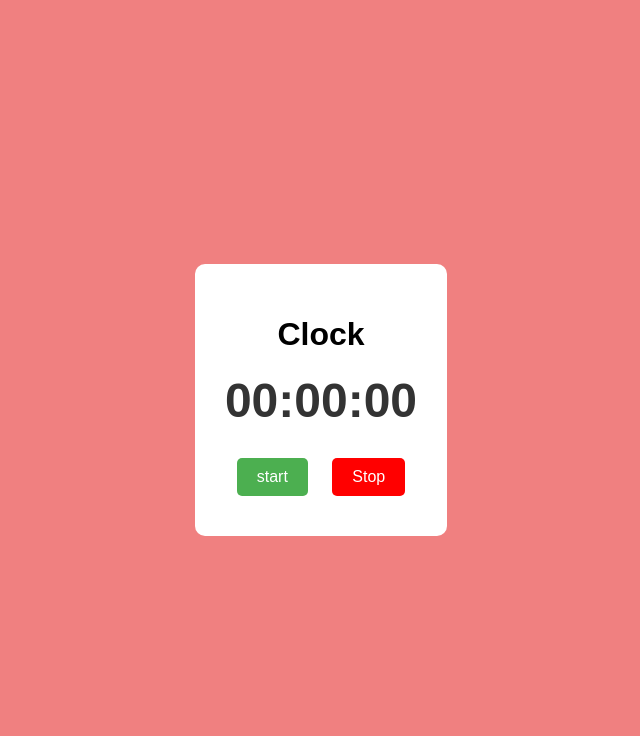
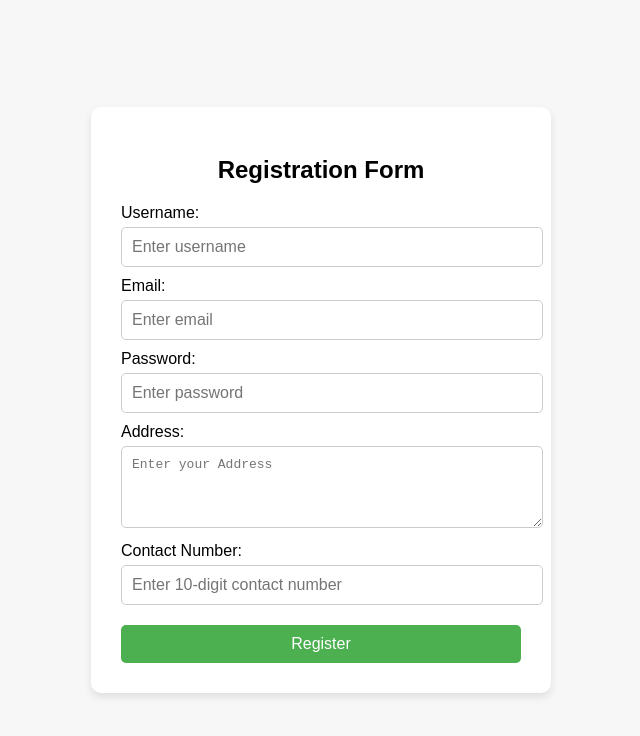
Before and after one commit to Nithishkumar181/Clock, a plain HTML site: page index.html in a window 1280 px wide. Shown: the whole page, without its empty margins (319-959 px from the left). Drawn offline with Linux system fonts and the light colour scheme.

Commit message:
Add files via upload

```diff
--- a/index.html
+++ b/index.html
@@ -4,10 +4,10 @@
     <meta charset="UTF-8">
     <meta name="viewport" content="width=device-width, initial-scale=1.0">
     <title>Document</title>
-    <style>
+   <style>
 body {
-    font-family: 'Arial', sans-serif;
-    background-color: lightcoral;
+    font-family: Arial, sans-serif;
+    background-color: #f7f7f7;
     display: flex;
     justify-content: center;
     align-items: center;
@@ -15,81 +15,79 @@ body {
     margin: 0;
 }
 
-.clock-container {
-    text-align: center;
+.form-container {
     background-color: white;
     padding: 30px;
     border-radius: 10px;
-
+    box-shadow: 0 4px 8px rgba(0, 0, 0, 0.1);
+    width: 400px;
 }
 
-h1 {
-    font-size: 2em;
+h2 {
+    text-align: center;
     margin-bottom: 20px;
 }
 
-.clock {
-    font-size: 3em;
-    font-weight: bold;
-    margin-bottom: 20px;
-    color: #333;
+label {
+    display: block;
+    margin-top: 10px;
+    font-size: 1em;
 }
 
+input, textarea {
+    width: 100%;
+    padding: 10px;
+    margin-top: 5px;
+    font-size: 1em;
+    border-radius: 5px;
+    border: 1px solid #ccc;
+}
+
+
+
 button {
-    padding: 10px 20px;
-    margin: 10px;
+    width: 100%;
+    padding: 10px;
     background-color: #4CAF50;
     color: white;
     border: none;
     border-radius: 5px;
+    cursor: pointer;
     font-size: 1em;
-    cursor: pointer;
+    margin-top: 20px;
 }
 
 button:hover {
     background-color: #45a049;
 }
 
-    </style>
+   </style>
 </head>
-<script>
-        let display;
-        function formatTime(hours, minutes, seconds) {
-    return `${hours < 10 ? '0' + hours : hours}:${minutes < 10 ? '0' + minutes : minutes}:${seconds < 10 ? '0' + seconds : seconds}`;
-}
+<body>
+    <div class="form-container">
+        <h2>Registration Form</h2>
+        <form id="registrationForm" action="submit_form.php" method="POST" onsubmit="return validateForm()">
+            <label for="username">Username:</label>
+            <input type="text" id="username" name="username" placeholder="Enter username" required>
 
-        function update()
-        {
-            let datetime=new Date();
-            let time =datetime.toLocaleTimeString();
-            const now = new Date();
-            const hours = now.getHours();
-            const minutes = now.getMinutes();
-            const seconds = now.getSeconds();
+            <label for="email">Email:</label>
+            <input type="email" id="email" name="email" placeholder="Enter email" required>
 
-            document.getElementById('clock').textContent=formatTime(hours, minutes, seconds);
-        }
+            <label for="password">Password:</label>
+            <input type="password" id="password" name="password" placeholder="Enter password" required
+                   pattern="^(?=.*[A-Za-z])(?=.*\d)[A-Za-z\d]{8,}$" title="Password must be at least 8 characters long and contain at least one letter and one number">
 
-        function start()
-        {
-        display=setInterval(update,1000);
-        document.getElementById("startBtn");
-        }
+            <label for="address">Address:</label>
+            <textarea id="Address" name="Address" rows="4" placeholder="Enter your Address" required></textarea>
 
-        function stop()
-        {
-        alert("stopped");
-        clearInterval(display);
-        document.getElementById("stopBtn");
-        }
-</script>
-<body>
-    <div class="clock-container">
-        <h1>Clock</h1>
-        <div id="clock" class="clock">00:00:00</div>
-        <button id="startBtn" onclick="start()">start</button>
-        <button style="background-color: red;" id="stopBtn" onclick="stop()">Stop</button>
+            <label for="contact">Contact Number:</label>
+            <input type="text" id="contact" name="contact" placeholder="Enter 10-digit contact number" required
+                   pattern="^\d{10}$" title="Contact number must be exactly 10 digits">
+
+            <button type="submit">Register</button>
+        </form>
     </div>
 
+    <script src="Script.js"></script>
 </body>
 </html>
```
